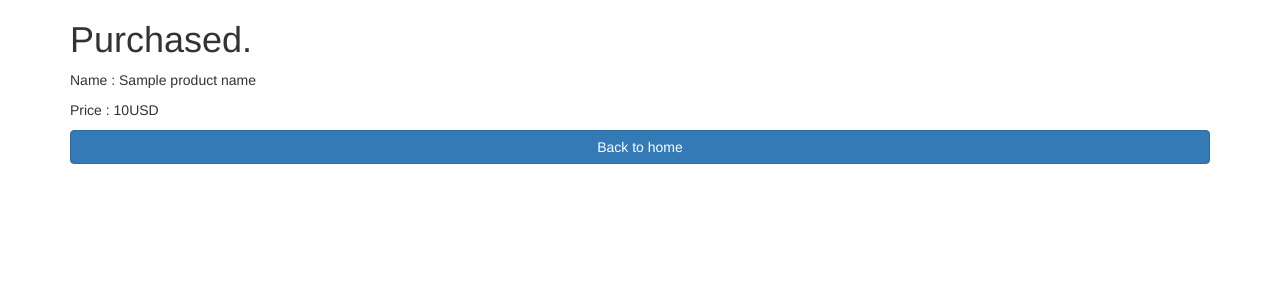
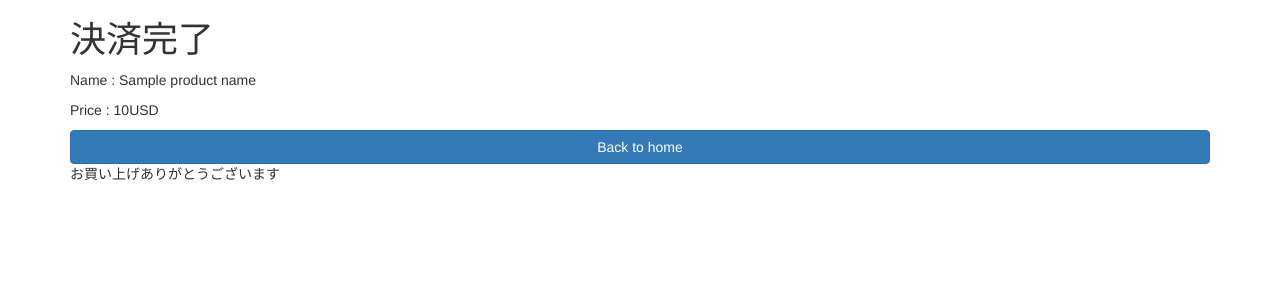
Before and after one commit to Miura55/liff-pay, a Flask app: template templates/purchased.html in a window 1280 px wide. Shown: the top 300 px of the page. Run offline with Flask 2, Linux system fonts and the light colour scheme; the template is opened without the code that fills it: most values are stand-ins (such as "Sample title", 1, 10 or a date in 2020); some libraries are stand-ins or nearby versions.

Commit message:
Change Front

```diff
--- a/app.py
+++ b/app.py
@@ -86,8 +86,8 @@ def render_index():
 
 @app.route("/reserve")
 def redirect_to_pay():
-    data = {"product_name": "LINE Pay Demo product",
-            'amount':'100',
+    data = {"product_name": "オリジナルアクセサリ",
+            'amount':'1500',
             'currency':'JPY',
             'order_id':uuid.uuid4().hex,
             # optional values can be set. see https://pay.line.me/file/guidebook/technicallinking/LINE_Pay_Integration_Guide_for_Merchant-v1.1.2-JP.pdf
--- a/templates/purchased.html
+++ b/templates/purchased.html
@@ -12,9 +12,10 @@
 
 {% block content %}
 <div class="container">
-  <h1>Purchased.</h1>
+  <h1>決済完了</h1>
   <p>Name : {{ productName }}</p>
   <p>Price : {{ amount }}{{ currency }}</p>
   <a href="/"><button id="btn" type="button" class="btn btn-primary btn-block">Back to home</button></a>
+  <p>お買い上げありがとうございます</p>
 </div>
 {% endblock %}
```
